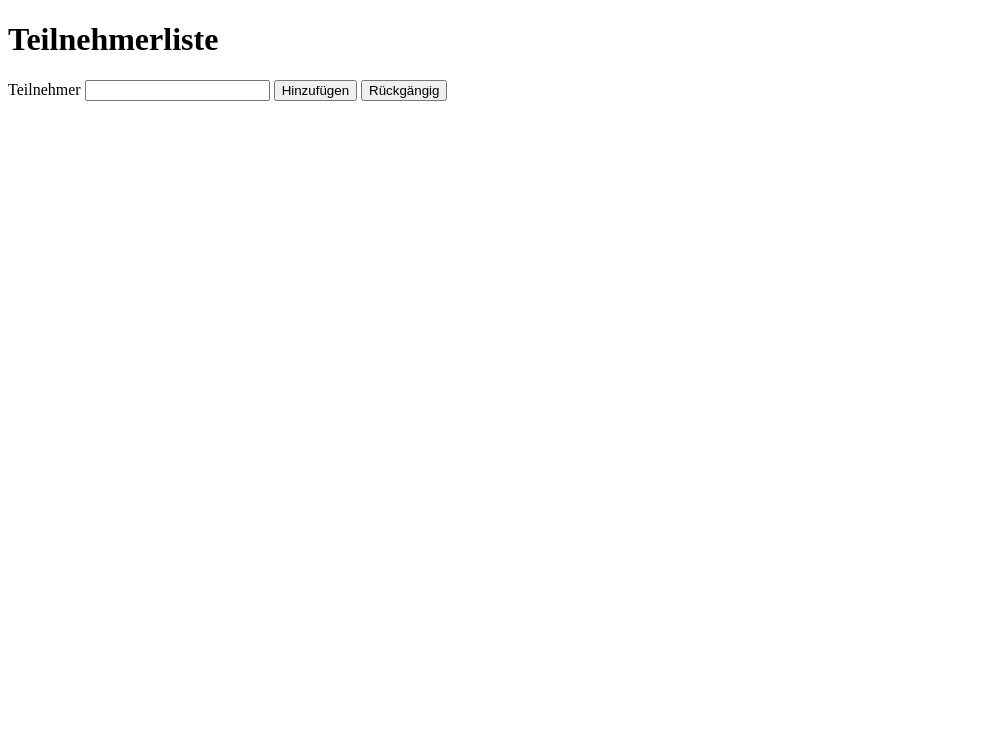
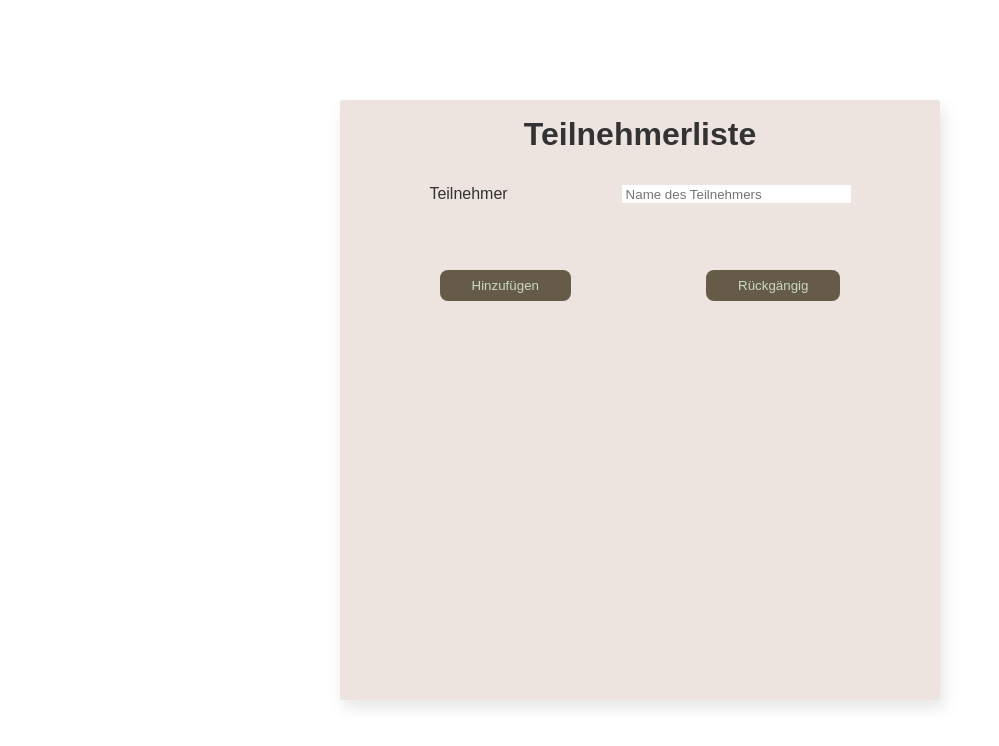
Before and after one commit to kleeblattdev/js_teilnehmerliste, a plain HTML site: page index.html in a window 1280 px wide. Shown: the whole page, without its empty margins (0-999 px from the left). Drawn offline with Linux system fonts and the light colour scheme.

Commit message:
added styling

```diff
--- a/assets/css/style.css
+++ b/assets/css/style.css
@@ -0,0 +1,59 @@
+*{
+    margin: 0;
+    padding: 0;
+    box-sizing: border-box;
+}
+
+body{
+    font-family: Arial, Helvetica, sans-serif;
+}
+
+form{
+    position: absolute;
+    top: 50%;
+    left: 50%;
+    width: 600px;
+    height: 600px;
+    margin-top: -300px;
+    margin-left: -300px;
+    border-radius: 3px;
+    box-shadow: 4px 8px 16px 0 rgba(0,0,0,0.1);
+    background: #EDE4E0;
+    color: #333;
+}
+
+h1{
+    text-align: center;
+    padding-top: 1rem;
+}
+
+section{
+    padding: 2rem;
+}
+
+div{
+    display: flex;
+    justify-content: space-around;
+    padding: 2rem;
+}
+
+input[type="text"]{
+    border: none;
+    padding: 0 3rem 0 0.2rem;
+    text-align: start;
+}
+
+
+input[type="button"]{
+    border: none;
+    padding: 0.5rem 2rem;
+    border-radius: 8px;
+    margin: 0.2rem;
+    background-color: #665A48;
+    color: #C8DBBE;
+}
+
+input[type="button"]:hover{
+    color: #665A48;
+    background-color: #C8DBBE;
+}
--- a/index.html
+++ b/index.html
@@ -11,15 +11,19 @@
     <main>
         <form>
             <h1>Teilnehmerliste</h1>
+            <div>
                 <label for="teilnehmer"> Teilnehmer</label>
-            <input type="text" name="teilnehmer" id="teilnehmer">
+                <input type="text" name="teilnehmer" id="teilnehmer" placeholder="Name des Teilnehmers">
+            </div>
+            <div>
                 <input type="button" value="Hinzufügen">
                 <input type="button" value="Rückgängig">
-        </form>
+            </div>
             <section>
                 <ol>
                 </ol>
             </section>
+        </form>
     </main>
     <script src="./assets/js/main.js"></script>
 </body>
```
Lines whose indentation alone changed are shown as unchanged.
